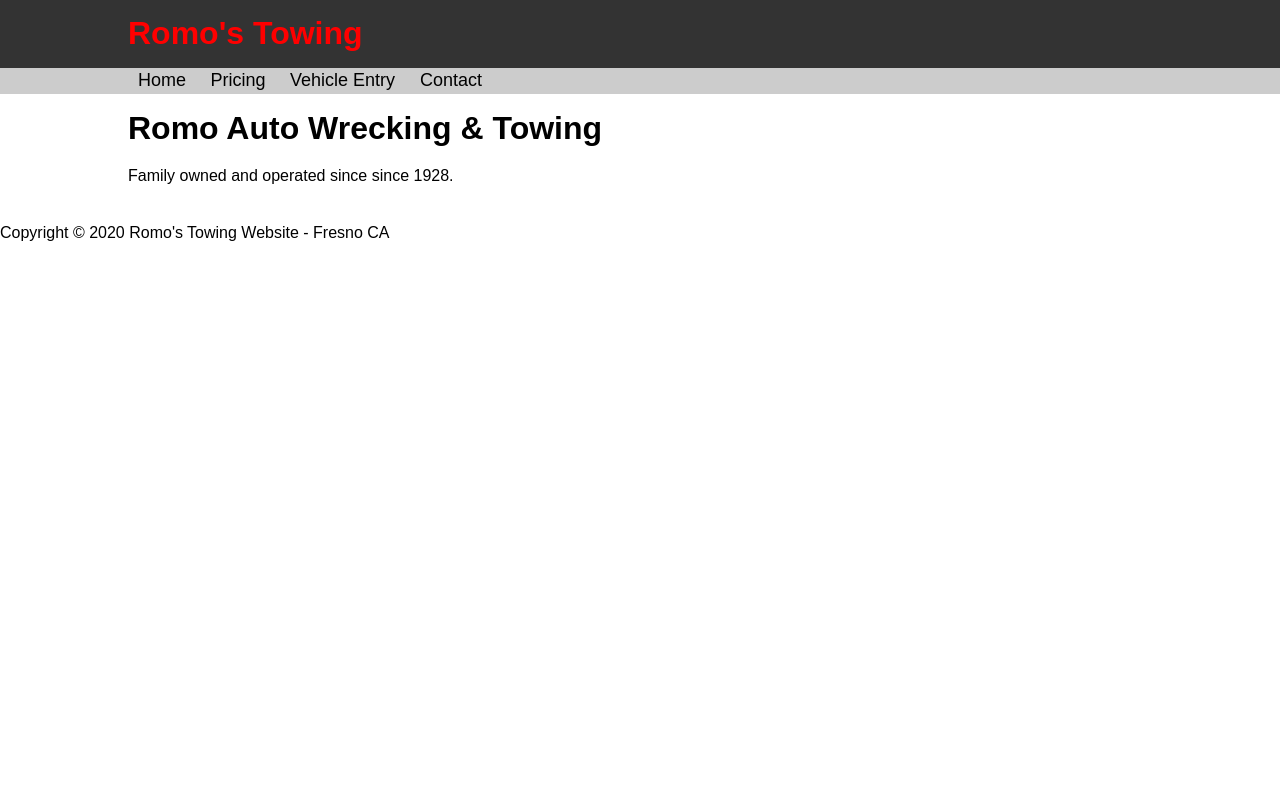
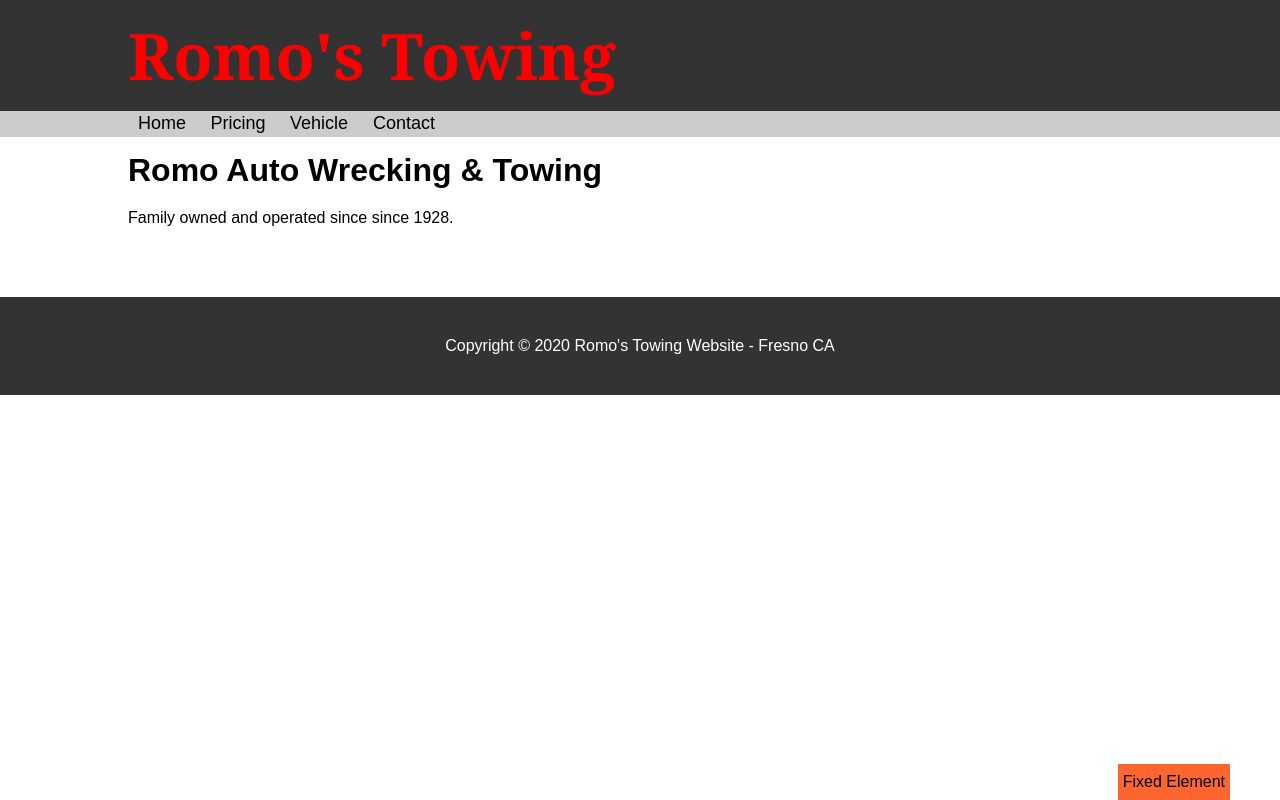
Before and after one commit to naterpotatoers/Romo-Towing, a Flask app: page / in a window 1280 px wide. Run offline with Flask 2, Linux system fonts and the light colour scheme; some libraries are stand-ins or nearby versions.

```diff
--- a/app/static/css/base.css
+++ b/app/static/css/base.css
@@ -15,8 +15,14 @@ body {
 }
 
 #mainHeader {
+  /* height: 100vh; */
+  display: flex;
+  align-items: center;
+  justify-content: center;
   background: #333;
   color: red;
+  font-family: Georgia, 'Times New Roman', Times, serif;
+  font-size: 2rem;
 }
 
 #mainNav {
@@ -43,5 +49,29 @@ body {
   font-size: 18px;
 }
 #mainNav li:hover {
-  background: #aaa;
+  background: red;
 }
+
+#mainFooter {
+  background: #333;
+  color: #fff;
+  text-align: center;
+  padding: 20px;
+  margin-top: 50px;
+}
+
+#fixed {
+  position: fixed;
+  bottom: 0;
+  right: 50px;
+  background:#ff652f;
+  padding: 5px;
+}
+
+@media (max-width:600px){
+  #main, #sidebar {
+    width: 100%;
+    float: none;
+    border: none;
+  }
+}
--- a/app/templates/base.html
+++ b/app/templates/base.html
@@ -21,7 +21,7 @@
       <ul>
         <li><a href="{{ url_for('home') }}">Home</a></li>
         <li><a href="{{ url_for('pricing')}}">Pricing</a></li>
-        <li><a href="{{ url_for('vehicleEntry')}}">Vehicle Entry</li>
+        <li><a href="{{ url_for('vehicleEntry')}}">Vehicle</li>
         <li><a href="#">Contact</a></li>
       </ul>
     </div>
@@ -42,6 +42,7 @@
   {% block content %}
   {% endblock %}
 
+  <div id="fixed">Fixed Element</div>
 
   <footer id="mainFooter">
     <p>Copyright &copy; 2020 Romo's Towing Website - Fresno CA </p>
```
